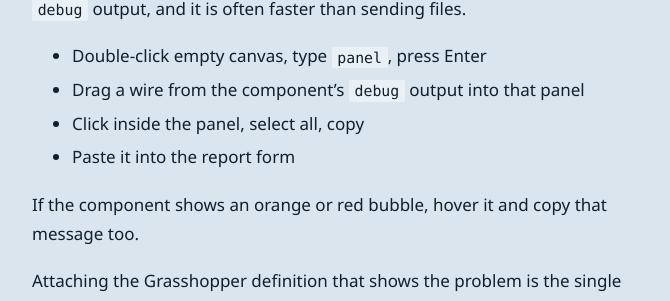
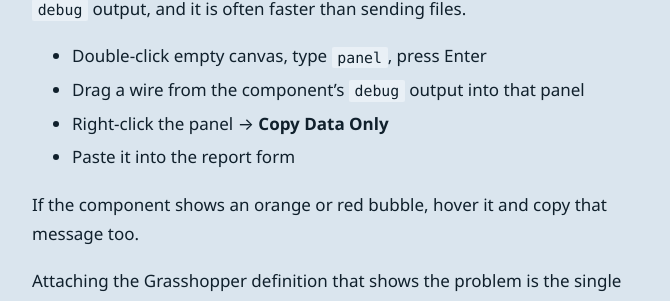
Before and after one commit to plugindevlab/plugindevlab.github.io, a Jekyll site: the page built from antlion/index.md, in a window 1280 px wide and 900 px high, scrolled down 3500 px. Shown: the part 148-449 px from the top of the window, without its empty margins (40-710 px from the left). Built offline with Jekyll 4.4.1, drawn with Linux system fonts in a browser that asks for light colours.

Commit message:
antlion: fix the debug-copy step - use the panel's right-click Copy Data Only

```diff
--- a/antlion/index.md
+++ b/antlion/index.md
@@ -121,7 +121,7 @@ Every Antlion component has a **`debug`** output, and it is often faster than se
 
 - Double-click empty canvas, type `panel`, press Enter
 - Drag a wire from the component's **`debug`** output into that panel
-- Click inside the panel, select all, copy
+- Right-click the panel → **Copy Data Only**
 - Paste it into the report form
 
 If the component shows an orange or red bubble, hover it and copy that message too.
```
